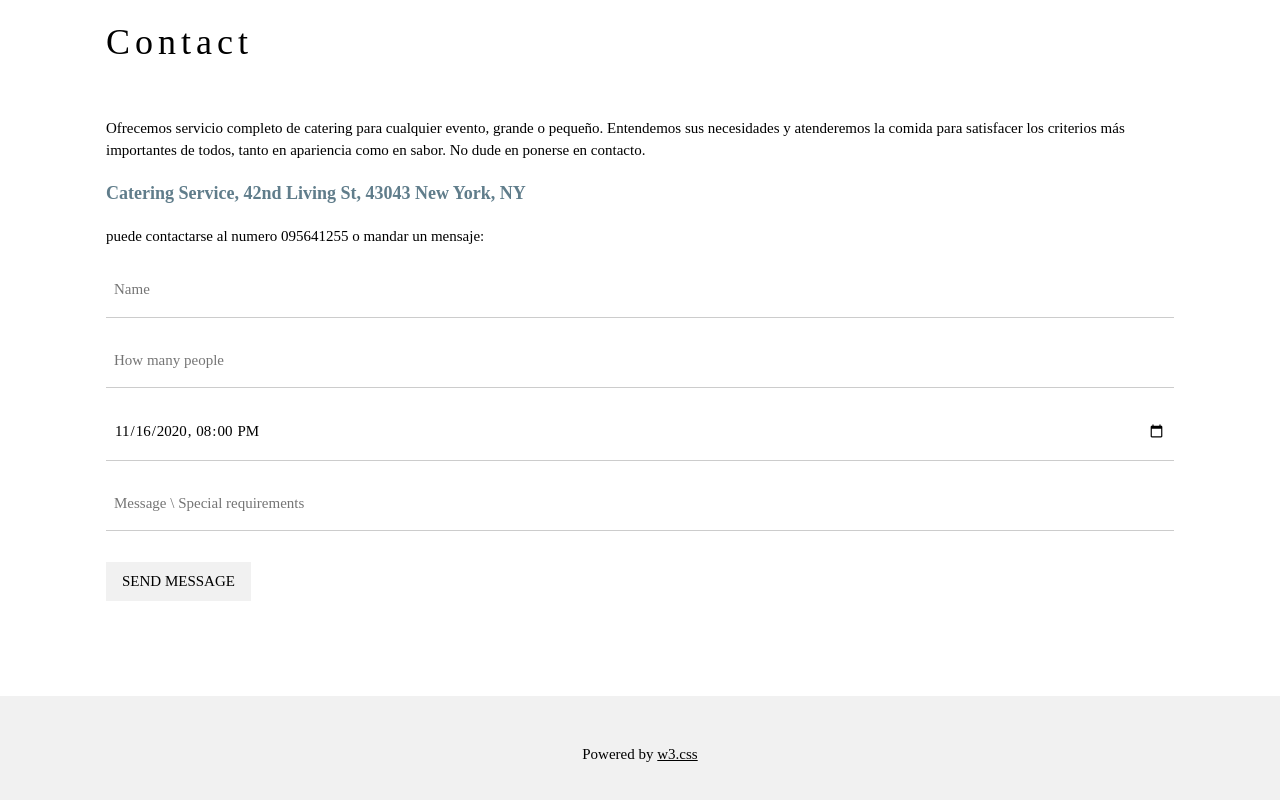
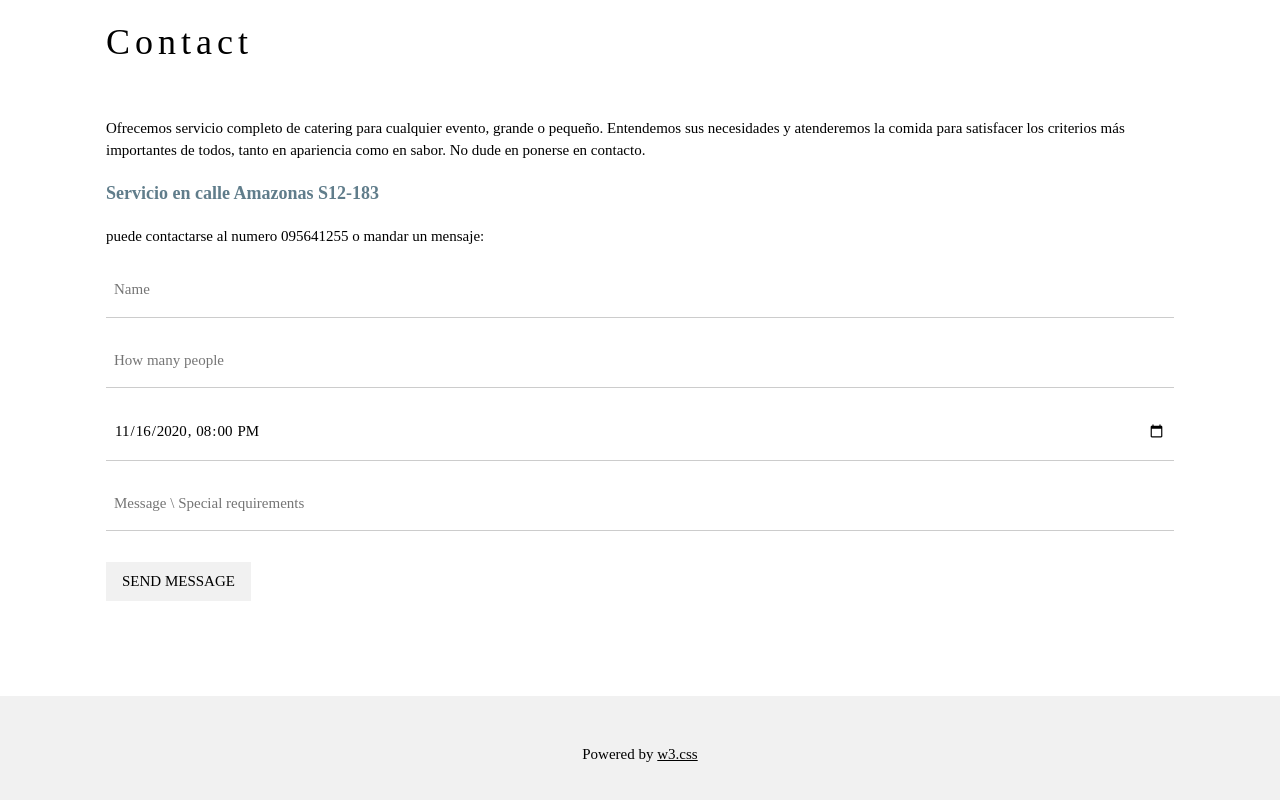
Before and after one commit to Jose-Pau2307/mi-proyecto-UTE, a plain HTML site: page index.html in a window 1280 px wide. Shown: the part 1629-2429 px from the top of the page. Drawn offline with nearby package versions, Linux system fonts and the light colour scheme.

Commit message:
cambio direccion

```diff
--- a/index.html
+++ b/index.html
@@ -86,7 +86,7 @@ h1, h2, h3, h4, h5, h6 {
   <div class="w3-container w3-padding-64" id="contact">
     <h1>Contact</h1><br>
     <p>Ofrecemos servicio completo de catering para cualquier evento, grande o pequeño. Entendemos sus necesidades y atenderemos la comida para satisfacer los criterios más importantes de todos, tanto en apariencia como en sabor. No dude en ponerse en contacto.</p>
-    <p class="w3-text-blue-grey w3-large"><b>Catering Service, 42nd Living St, 43043 New York, NY</b></p>
+    <p class="w3-text-blue-grey w3-large"><b>Servicio en calle Amazonas S12-183</b></p>
     <p>puede contactarse al numero 095641255 o mandar un mensaje:</p>
     <form action="/action_page.php" target="_blank">
       <p><input class="w3-input w3-padding-16" type="text" placeholder="Name" required name="Name"></p>
```
